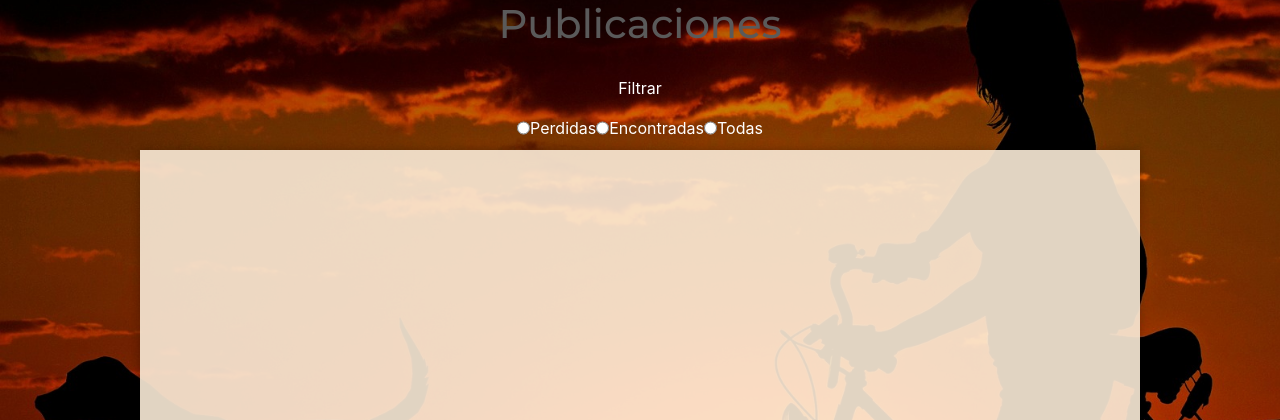
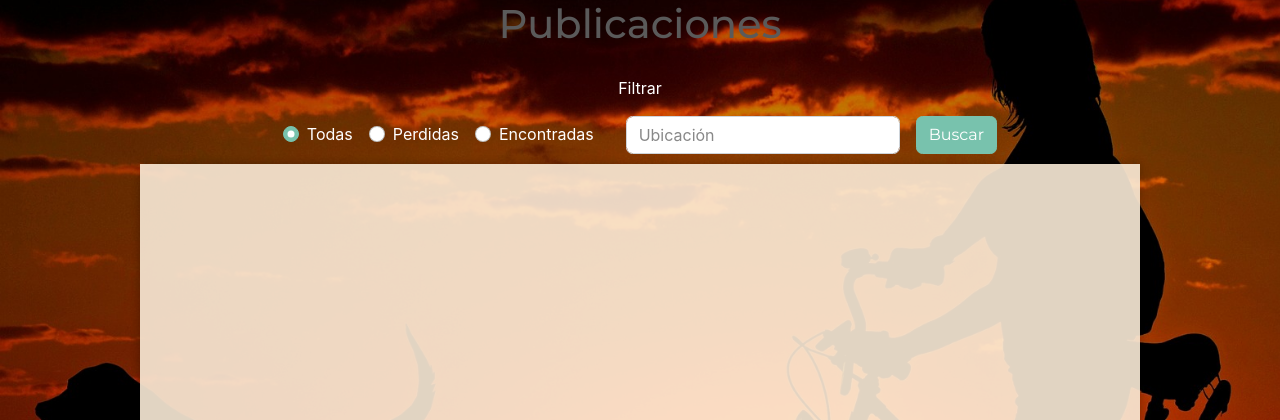
Before and after one commit to paulacarbone/MascotApp2022, a Flask app: template templates/publicaciones.html in a window 1280 px wide. Shown: the part 60-480 px from the top of the page. Run offline with Flask 2, Linux system fonts and the light colour scheme; the template is opened without the code that fills it, so the values that code supplies are empty; some libraries are stand-ins or nearby versions.

Commit message:
agrega filtro de publicaciones

```diff
--- a/main.py
+++ b/main.py
@@ -153,7 +153,25 @@ def publicacion_foto(idPublicacion):
 @app.route('/publicaciones', methods=['GET'])
 def publicaciones():
     cursor = mysql.connection.cursor(MySQLdb.cursors.DictCursor)
-    cursor.execute('SELECT * FROM publicacion')
+
+    query = "SELECT * FROM publicacion"
+    queryFilters = []
+
+    tipoPublicacion = request.args.get('tipoPublicacion')
+    ubicacion = request.args.get('ubicacion')
+
+    if tipoPublicacion != None and tipoPublicacion != 'todas':
+        queryFilters.append(f"tipoPublicacion = '{tipoPublicacion}'")
+
+    if ubicacion != None and ubicacion != "":
+        queryFilters.append(f"lower(ubicacion) = '{ubicacion.lower()}'")
+
+    if queryFilters:
+        query += ' WHERE '
+        query += ' AND '.join(queryFilters)
+
+    app.logger.debug(query)
+    cursor.execute(query)
     publicaciones = cursor.fetchall()
 
     return render_template('publicaciones.html', publicaciones = publicaciones)
@@ -181,5 +199,5 @@ def delete_publicacion(idPublicacion):
     return redirect(url_for('publicaciones'))
 
 
-#if __name__ == "__main__":
-#    app.run(port=3307, debug=True)
+if __name__ == "__main__":
+   app.run(port=3307, debug=True)
--- a/templates/publicaciones.html
+++ b/templates/publicaciones.html
@@ -28,21 +28,30 @@
     </nav>
 
     <h1>Publicaciones</h1>
-     <div class="container">
-      <p style="color: #ffffff; text-align: center">Filtrar</p>
-      <form id="filtrar" action="">
-        <input type="radio" id="perdidas" name="tipoPub" value="perdidas" />
-        <label for="perdidas">Perdidas</label><br />
-        <input
-          type="radio"
-          id="encontradas"
-          name="tipoPub"
-          value="encontradas"
-        />
-        <label for="encontradas">Encontradas</label><br />
-        <input type="radio" id="todas" name="tipoPub" value="todas" />
-        <label for="todas">Todas</label>
-      </form>
+    <div class="container text-center">
+        <p style="color: #ffffff;">Filtrar</p>
+        <form id="filtrar" action="{{ url_for('publicaciones') }}" class="row g-3">
+          <div class="col-auto d-flex align-items-center">
+            <div class="form-check form-check-inline">
+              <input class="form-check-input" type="radio" name="tipoPublicacion" id="tipo-todas" value="todas"  {{ 'checked' if request.args['tipoPublicacion'] in ('todas', null) }}>
+              <label class="form-check-label" for="tipo-todas">Todas</label>
+            </div>
+            <div class="form-check form-check-inline">
+              <input class="form-check-input" type="radio" name="tipoPublicacion" id="tipo-perdidas" value="perdida" {{ 'checked' if request.args['tipoPublicacion'] == 'perdida' }}>
+              <label class="form-check-label" for="tipo-perdidas">Perdidas</label>
+            </div>
+            <div class="form-check form-check-inline">
+              <input class="form-check-input" type="radio" name="tipoPublicacion" id="tipo-encontradas" value="encontrada" {{ 'checked' if request.args['tipoPublicacion'] == 'encontrada' }}>
+              <label class="form-check-label" for="tipo-encontradas">Encontradas</label>
+            </div>
+          </div>
+          <div class="col-auto">
+            <input class="form-control" name="ubicacion" id="ubicacion" value="{{ request.args['ubicacion'] }}" placeholder="Ubicación">
+          </div>
+          <div class="col-auto">
+            <button type="submit" class="btn btn-primary btn-small">Buscar</button>
+          </div>
+        </form>
     </div>
 
     <table>
```
